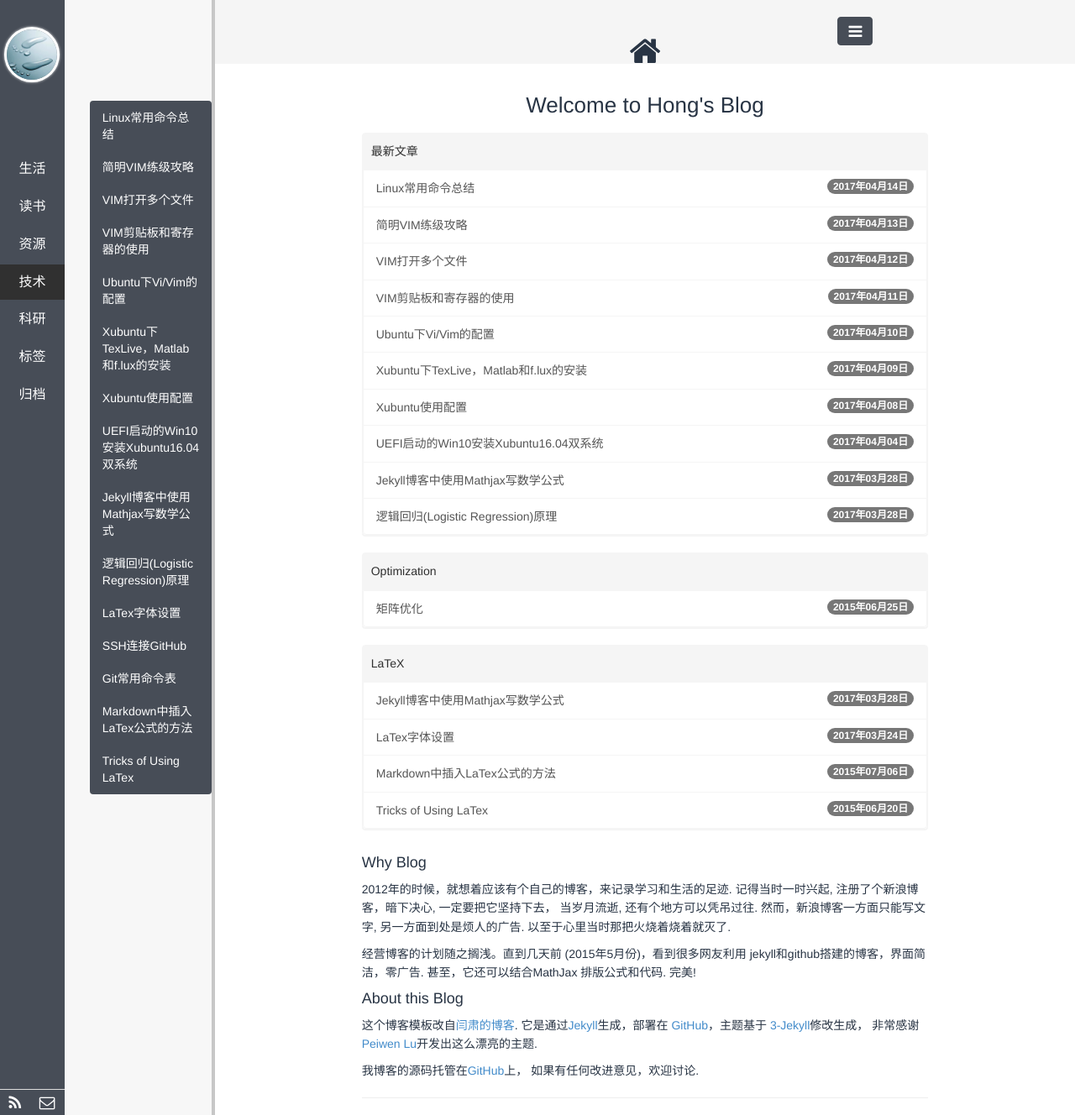
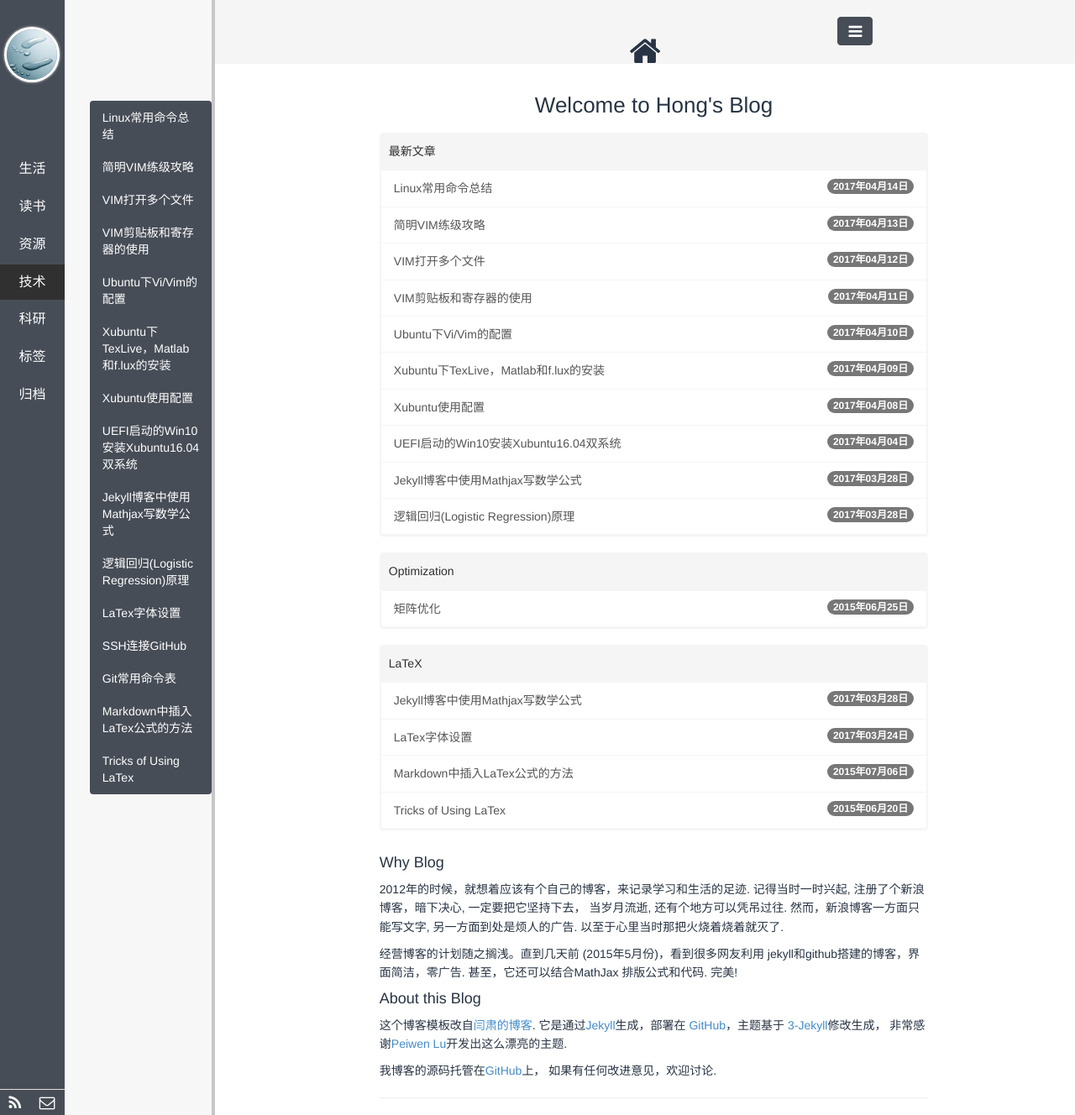
Before and after one commit to polyHong/polyHong.github.io, a Jekyll site: the page built from index.html, in a window 1280 px wide. Shown: the whole page at 84% size. Built offline with Jekyll 4.4.1, drawn with Linux system fonts in a browser that asks for light colours; Markdown is read by kramdown in place of the engine named in the settings; the list of posts is cut into pages by our own code; comment, search, counter and statistics services are not loaded.

Commit message:
adjust page width

```diff
--- a/public/css/base.css
+++ b/public/css/base.css
@@ -116,7 +116,7 @@ body, html {
 /*  padding-left: 30px;
   padding-right: 30px;
 */
-  padding: 0 18% 0 18%;
+  padding: 0 18% 0 20%;
   color: #283444;
   line-height: 1.6;
 }
```
Also changed, not shown: 1 other file.
